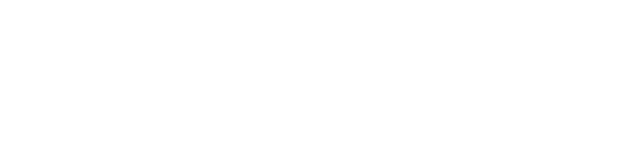
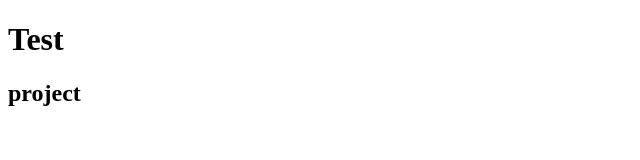
Before and after one commit to d-yv/goit-markup-hw-01, a plain HTML site: page index.html in a window 1280 px wide. Shown: the whole page, without its empty margins (0-640 px from the left). Drawn offline with Linux system fonts and the light colour scheme.

Commit message:
add h1h2

```diff
--- a/index.html
+++ b/index.html
@@ -1,11 +1,12 @@
 <!DOCTYPE html>
 <html lang="en">
-<head>
-    <meta charset="UTF-8">
-    <meta name="viewport" content="width=device-width, initial-scale=1.0">
+  <head>
+    <meta charset="UTF-8" />
+    <meta name="viewport" content="width=device-width, initial-scale=1.0" />
     <title>Document</title>
-</head>
-<body>
-
-</body>
+  </head>
+  <body>
+    <h1>Test</h1>
+    <h2>project</h2>
+  </body>
 </html>
```
Also changed, not shown: .prettierrc.json (added).
